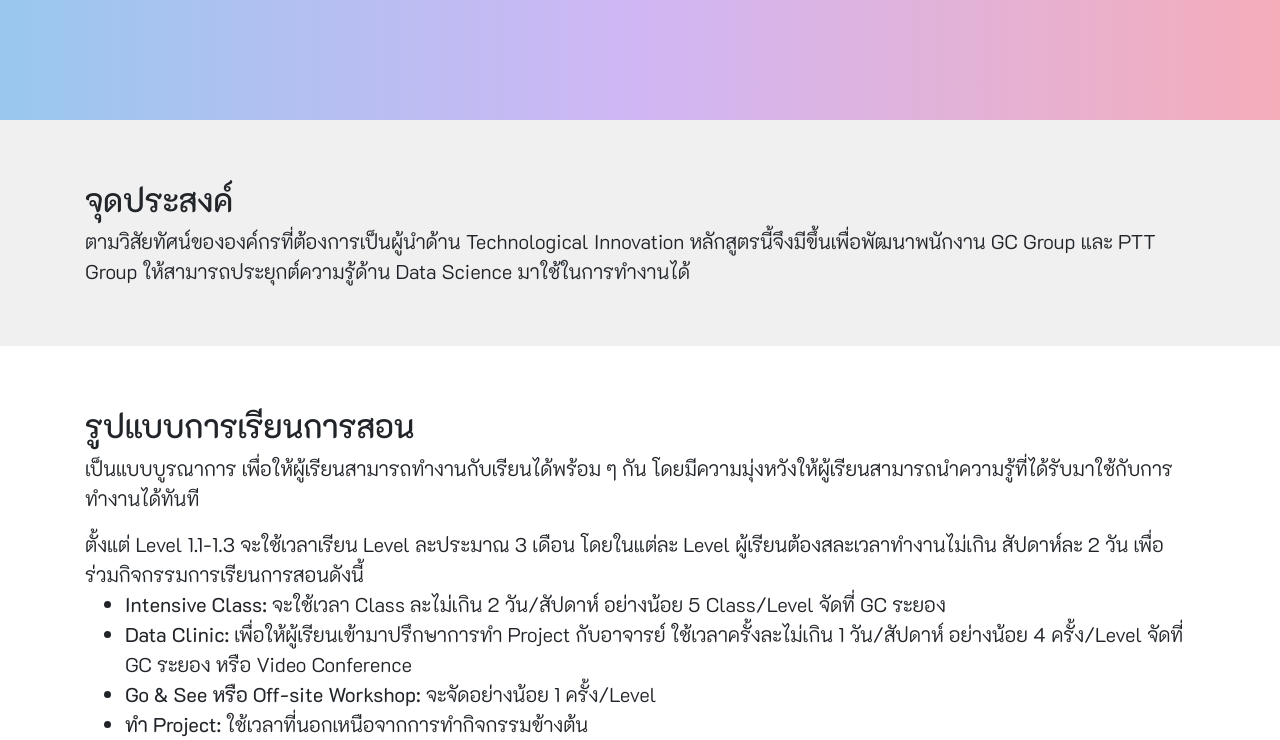
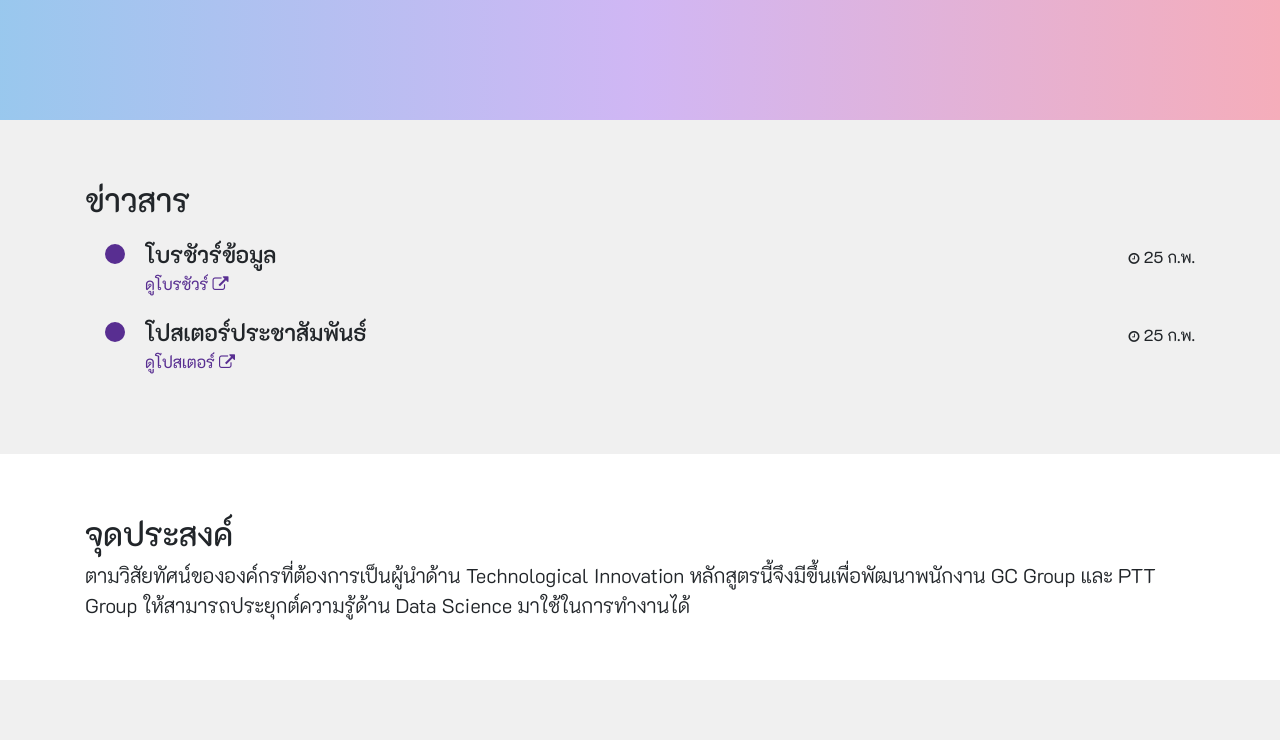
Before and after one commit to gc-vistec/gc-vistec.github.io, a Vue app: page / in a window 1280 px wide. Shown: the part 680-1420 px from the top of the page. Built offline with nearby package versions, Linux system fonts and the light colour scheme; what vue-scrollactive, vuetable-2 would draw is missing.

Commit message:
Add news

```diff
--- a/src/components/Home/Home.vue
+++ b/src/components/Home/Home.vue
@@ -18,6 +18,7 @@
         </div>
       </div>
     </div>
+    <news class="bg-stripe"></news>
     <objectives class="bg-stripe"></objectives>
     <training-scheme class="bg-stripe"></training-scheme>
     <curriculum class="bg-stripe"></curriculum>
@@ -28,6 +29,7 @@
 </template>
 
 <script>
+  import News from '@/components/Home/News'
   import Objectives from '@/components/Home/Objectives'
   import TrainingScheme from '@/components/Home/TrainingScheme'
   import Curriculum from '@/components/Home/Curriculum'
@@ -39,6 +41,7 @@
     name: 'Home',
     methods: {},
     components: {
+      News,
       Objectives,
       TrainingScheme,
       Curriculum,
--- /dev/null
+++ b/src/components/Home/News.vue
@@ -0,0 +1,87 @@
+<template>
+  <section id="news">
+    <div class="container">
+      <div class="row">
+        <div class="col-lg-12 mx-auto">
+          <h2>ข่าวสาร</h2>
+            <ul class="timeline" v-for="announcement in announcements" v-bind:key="announcement.title">
+              <li class="list-item-announcement">
+                <span class="announcement-title">{{announcement.title}}</span>
+                <span class="float-right announcement-datetime"><i class="fa fa-clock-o"></i> {{announcement.datetime}}</span>
+                <p class="announcement-content" v-html="announcement.content"></p>
+              </li>
+            </ul>
+          </div>
+        </div>
+      </div>
+  </section>
+</template>
+<script>
+export default {
+  data () {
+    return {
+      announcements: [
+        {
+          title: 'โบรชัวร์ข้อมูล',
+          content: '<a href="http://dexsparkprogram.pttgcgroup.com/informationbrochure.pdf" target="_blank">ดูโบรชัวร์ <i class="fa fa-external-link"></a>',
+          datetime: '25 ก.พ.'
+        },
+        {
+          title: 'โปสเตอร์ประชาสัมพันธ์',
+          content: '<a href="' + require('../../assets/dex-spark-poster.jpg') + '">ดูโปสเตอร์ <i class="fa fa-external-link"></a>',
+          datetime: '25 ก.พ.'
+        }
+      ]
+    }
+  }
+}
+</script>
+<style scoped>
+  ul.timeline {
+    list-style-type: none;
+    position: relative;
+  }
+
+  ul.timeline:before {
+      content: ' ';
+      background: #d4d9df00;
+      display: inline-block;
+      position: absolute;
+      left: 29px;
+      width: 2px;
+      height: 100%;
+      z-index: 400;
+  }
+
+  ul.timeline > li {
+      margin: 20px 0;
+      padding-left: 20px;
+  }
+
+  ul.timeline > li:before {
+      content: ' ';
+      background: white;
+      display: inline-block;
+      position: absolute;
+      border-radius: 50%;
+      border: 10px solid #582e91;
+      margin-top: 6px;
+      left: 20px;
+      width: 20px;
+      height: 20px;
+      z-index: 400;
+  }
+
+  .announcement-datetime > i {
+    font-size: 80%;
+  }
+
+  .announcement-datetime {
+    margin-top: 7px;
+  }
+
+  .announcement-title {
+    font-size: 140%;
+    font-weight: 600;
+  }
+</style>
```
Also changed, not shown: src/assets/dex-spark-poster.jpg (added).
